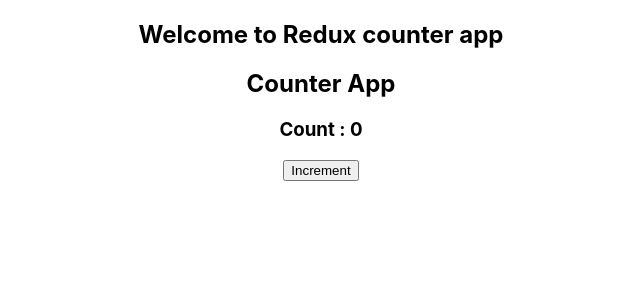
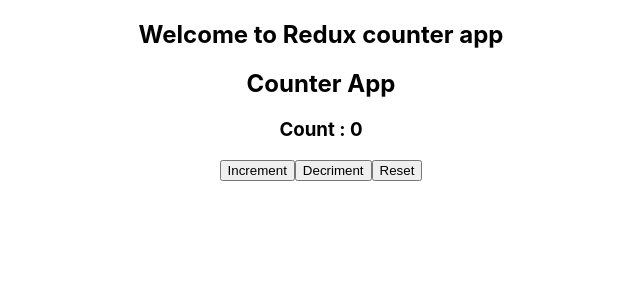
Before and after one commit to nazmul162001/redux-counter-app, a React (Create React App) app: page / in a window 1280 px wide. Shown: the top 300 px of the page, without its empty margins (319-959 px from the left). Built offline with nearby package versions, Linux system fonts and the light colour scheme.

Commit message:
added increment and decrement function

```diff
--- a/src/components/Counter.js
+++ b/src/components/Counter.js
@@ -1,16 +1,31 @@
-import React, { useState } from 'react';
-import { useSelector } from 'react-redux/es/exports';
+import React from 'react';
+import { useDispatch, useSelector } from 'react-redux';
+import { decrementCounter, incrementCounter, resetCounter } from '../services/action/counterAction';
+
 
 const Counter = () => {
 
   const count = useSelector((state) => state.count)
+  const dispatch = useDispatch()
+
+  const handleIncrement = ()=> {
+    dispatch(incrementCounter())
+  }
+  const handleDecrement = ()=> {
+    dispatch(decrementCounter())
+  }
+  const handleReset = ()=> {
+    dispatch(resetCounter())
+  }
 
   return (
     <div>
       <h2>Counter App</h2>
 
       <h3>Count : {count} </h3>
-      <button>Increment</button>
+      <button onClick={handleIncrement}>Increment</button>
+      <button onClick={handleDecrement}>Decriment</button>
+      <button onClick={handleReset}>Reset</button>
     </div>
   );
 };
```
Also changed, not shown: src/services/action/counterAction.js (line endings or trailing spaces).
